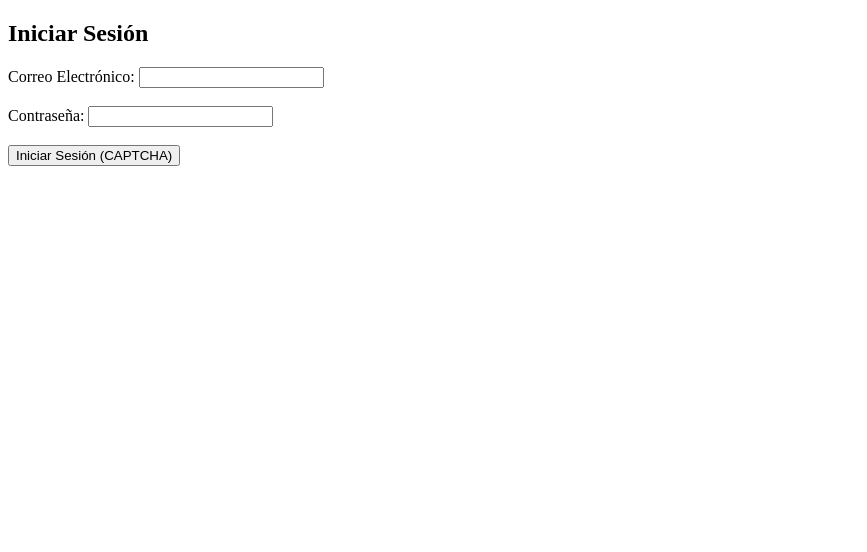
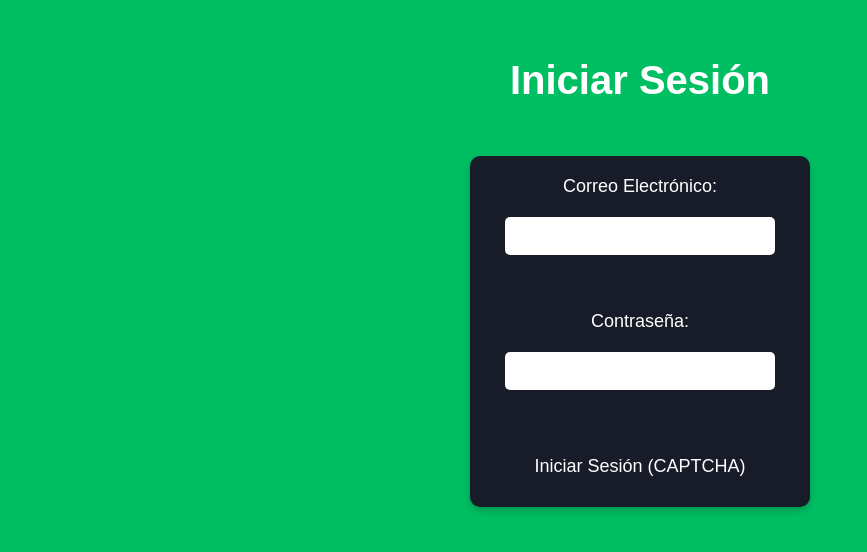
Before and after one commit to scasasbuenas/Ofipensiones, a Flask app: page /login in a window 1280 px wide. Shown: the top 552 px of the page, without its empty margins (0-867 px from the left). Run offline with Flask 3, Linux system fonts and the light colour scheme; some libraries are stand-ins or nearby versions.

Commit message:
html home y login

```diff
--- a/templates/login.html
+++ b/templates/login.html
@@ -34,5 +34,69 @@
         <button type="submit" class="g-recaptcha" data-sitekey="{{ site_key }}" data-callback='onSubmit' data-action='submit'>Iniciar Sesión (CAPTCHA)</button>
 
     </form>
+
+    <style>
+    body {
+        background-color: #00bf63;
+        display: flex;
+        flex-direction: column;
+        align-items: center;
+        color: white;
+        font-family: Arial, Helvetica, sans-serif;
+    }
+
+    h2 {
+        color: white;
+        font-size: 40px;
+        margin-top: 50px;
+    }
+
+    form {
+        background-color: #181c29;
+        padding: 20px;
+        border-radius: 10px;
+        box-shadow: 0 4px 8px rgba(0, 0, 0, 0.2);
+        display: flex;
+        flex-direction: column;
+        width: 300px;
+        align-items: center;
+        margin-top: 20px;
+    }
+
+    label {
+        font-size: 18px;
+        margin-bottom: 10px;
+        color: #fff;
+    }
+
+    input[type="email"], input[type="password"] {
+        padding: 10px;
+        margin: 10px 0 20px 0;
+        width: 250px;
+        border-radius: 5px;
+        border: none;
+        font-size: 16px;
+    }
+
+    .g-recaptcha {
+        background-color: #181c29;
+        color: white;
+        padding: 10px 20px;
+        font-size: 18px;
+        border: none;
+        border-radius: 5px;
+        cursor: pointer;
+        transition: all 0.3s ease;
+    }
+
+    /* Hover effect */
+    .g-recaptcha:hover {
+        background-color: #00bf63; /* Color de fondo verde */
+        color: #181c29; /* Color de texto oscuro */
+        transform: scale(1.05); /* Efecto de agrandar */
+    }
+
+</style>
+
 </body>
 </html>
```
